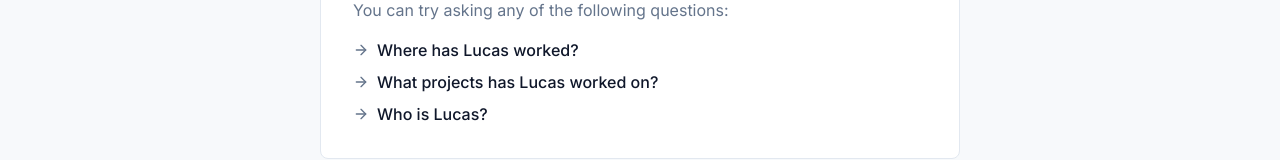
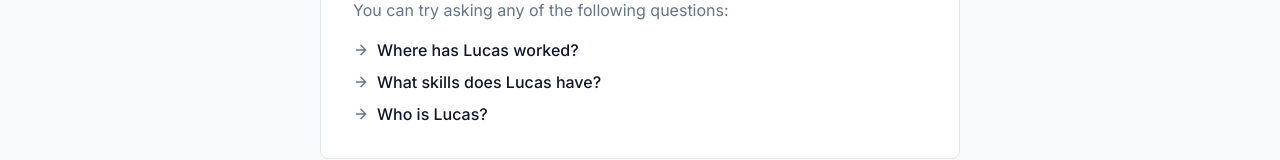
Before and after one commit to aranlucas/resume-chat, a Next.js app: page / in a window 1280 px wide. Shown: the part 220-380 px from the top of the page. Built offline with nearby package versions, Linux system fonts and the light colour scheme.

Commit message:
fix: smaller questions

```diff
--- a/src/app/page.tsx
+++ b/src/app/page.tsx
@@ -49,12 +49,12 @@ export default function Home() {
                   </button>
                   <button
                     onClick={() => {
-                      setInput("What projects has Lucas worked on?");
+                      setInput("What skills does Lucas have?");
                     }}
                     className="inline-flex h-auto items-center justify-center rounded-md p-0 text-base font-medium text-primary underline-offset-4 shadow-none ring-offset-background transition-colors hover:underline focus-visible:outline-none focus-visible:ring-2 focus-visible:ring-ring focus-visible:ring-offset-2 disabled:pointer-events-none disabled:opacity-50"
                   >
                     <Icons.arrow className="mr-2 h-4 w-4 text-muted-foreground" />
-                    What projects has Lucas worked on?
+                    What skills does Lucas have?
                   </button>
                   <button
                     onClick={() => {
```
